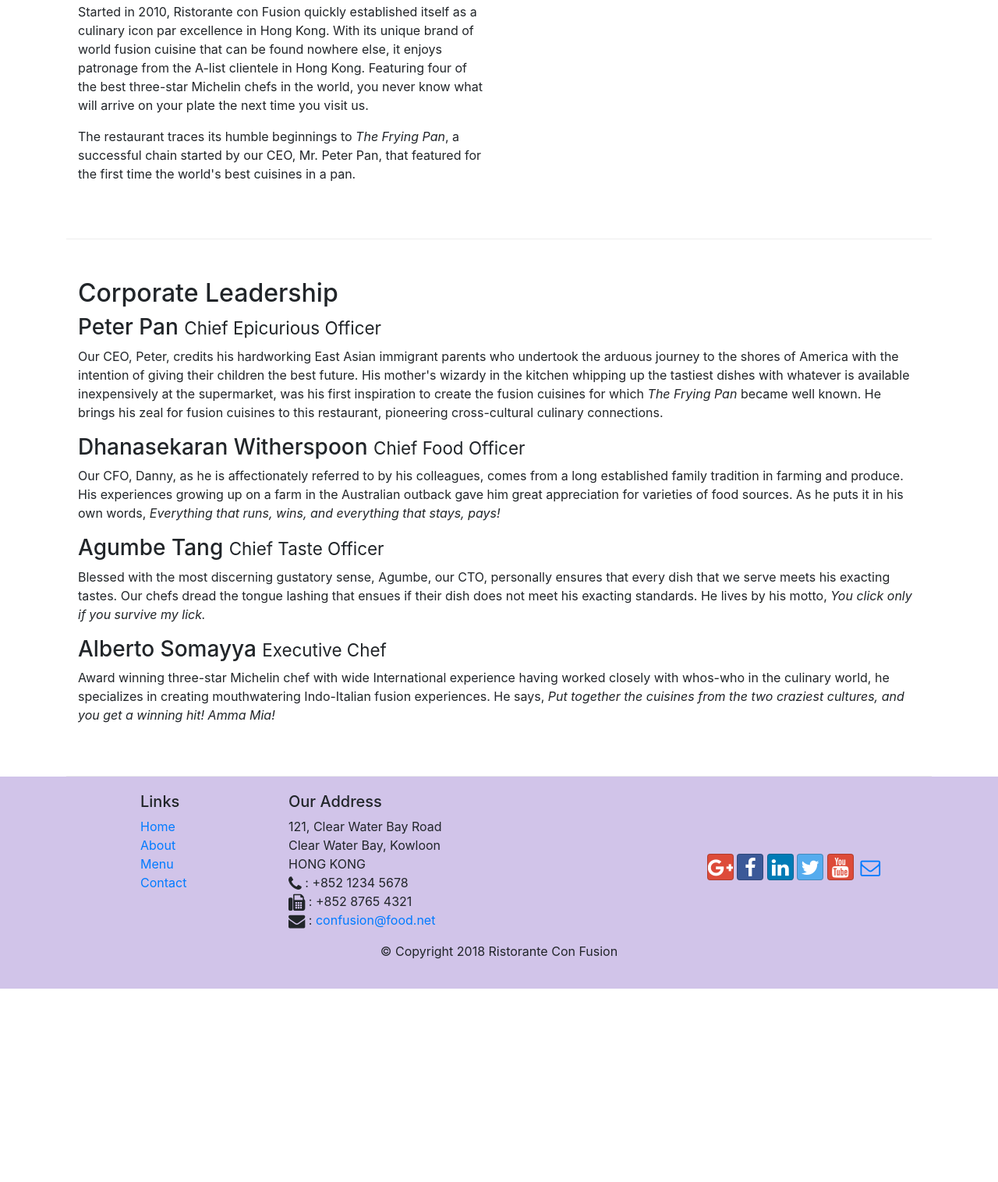
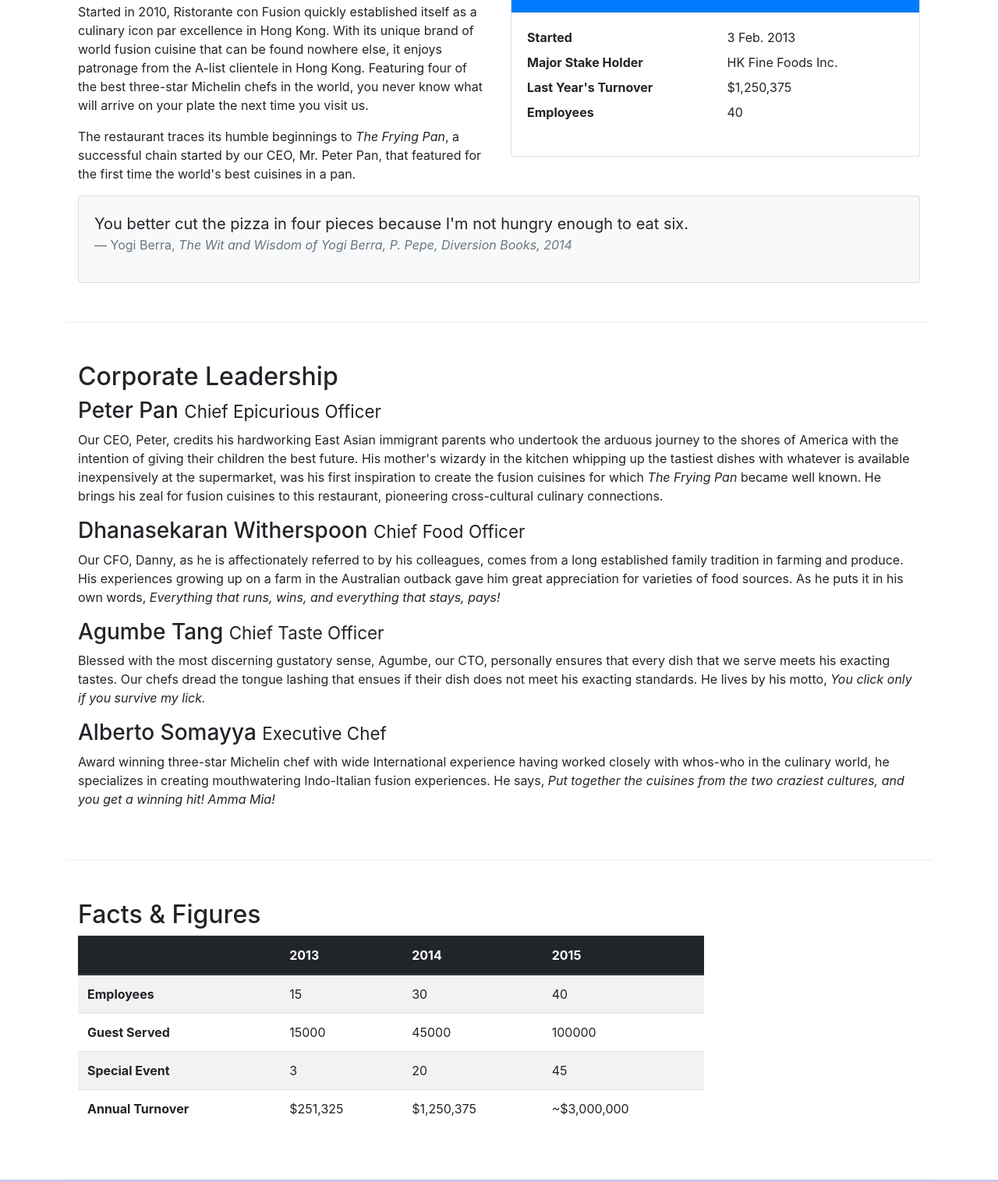
Before and after one commit to ppubudu4/git-test, a website: page aboutus.html in a window 1280 px wide. Shown: the part 558-2074 px from the top of the page at 78% size. Before the commit the page ends 1826 px from the top, so only its background shows below. Drawn offline with nearby package versions, Linux system fonts and the light colour scheme.

Commit message:
Table and card

```diff
--- a/aboutus.html
+++ b/aboutus.html
@@ -67,7 +67,35 @@
                     in Hong Kong. Featuring four of the best three-star Michelin chefs in the world, you never know what will arrive on your plate the next time you visit us.</p>
                 <p>The restaurant traces its humble beginnings to <em>The Frying Pan</em>, a successful chain started by our CEO, Mr. Peter Pan, that featured for the first time the world's best cuisines in a pan.</p>
             </div>
-            <div class="col col-sm">
+            <div class="col-sm">
+                <div class="card">
+                    <h3 class="card-header bg-primary text-white">Facts At a Glance</h3>
+                    <div class="card-body">
+                        <dl class="row">
+                            <dt class="col-6">Started</dt>
+                            <dd class="col-6">3 Feb. 2013</dd>
+                            <dt class="col-6">Major Stake Holder</dt>
+                            <dd class="col-6">HK Fine Foods Inc.</dd>
+                            <dt class="col-6">Last Year's Turnover</dt>
+                            <dd class="col-6">$1,250,375</dd>
+                            <dt class="col-6">Employees</dt>
+                            <dd class="col-6">40</dd>
+                        </dl>
+                    </div>
+                </div>
+            </div>
+            <div class="col-12">
+                <div class="card card-body bg-light">
+                    <blockquote class="blockquote">
+                        <p class="mb-0">You better cut the pizza in four pieces because I'm not hungry enough to eat six.
+                        </p>
+                        <footer class="blockquote-footer">Yogi Berra,
+                            <cite title="Source Title">The Wit and Wisdom of
+                                Yogi Berra, P. Pepe, Diversion Books, 2014
+                            </cite>
+                        </footer>
+                    </blockquote>
+                </div>
             </div>
         </div>
 
@@ -89,7 +117,50 @@
                 <p class="d-none d-sm-block">Award winning three-star Michelin chef with wide International experience having worked closely with whos-who in the culinary world, he specializes in creating mouthwatering Indo-Italian fusion experiences. He says, <em>Put together the cuisines from the two craziest cultures, and you get a winning hit! Amma Mia!</em></p>
             </div>
         </div>
-
+        <div class="row row-content">
+            <div class="col-12 col-sm-9">
+                <h2>Facts &amp; Figures</h2>
+                <div class="table-responsive">
+                    <table class="table table-striped">
+                        <thead class="thead-dark">
+                            <tr>
+                                <th>&nbsp;</th>
+                                <th>2013</th>
+                                <th>2014</th>
+                                <th>2015</th>
+                            </tr>
+                        </thead>
+                        <tbody>
+                            <tr>
+                                <th>Employees</th>
+                                <td>15</td>
+                                <td>30</td>
+                                <td>40</td>
+                            </tr>
+                            <tr>
+                                <th>Guest Served</th>
+                                <td>15000</td>
+                                <td>45000</td>
+                                <td>100000</td>
+                            </tr>
+                            <tr>
+                                <th>Special Event</th>
+                                <td>3</td>
+                                <td>20</td>
+                                <td>45</td>
+                            </tr>
+                            <tr>
+                                <th>Annual Turnover</th>
+                                <td>$251,325</td>
+                                <td>$1,250,375</td>
+                                <td>~$3,000,000</td>
+                            </tr>
+                        </tbody>
+                    </table>
+                </div>
+            </div>
+            <div class="col-12 col-sm-3"></div>
+        </div>
     </div>
 
     <footer class="footer">
```
